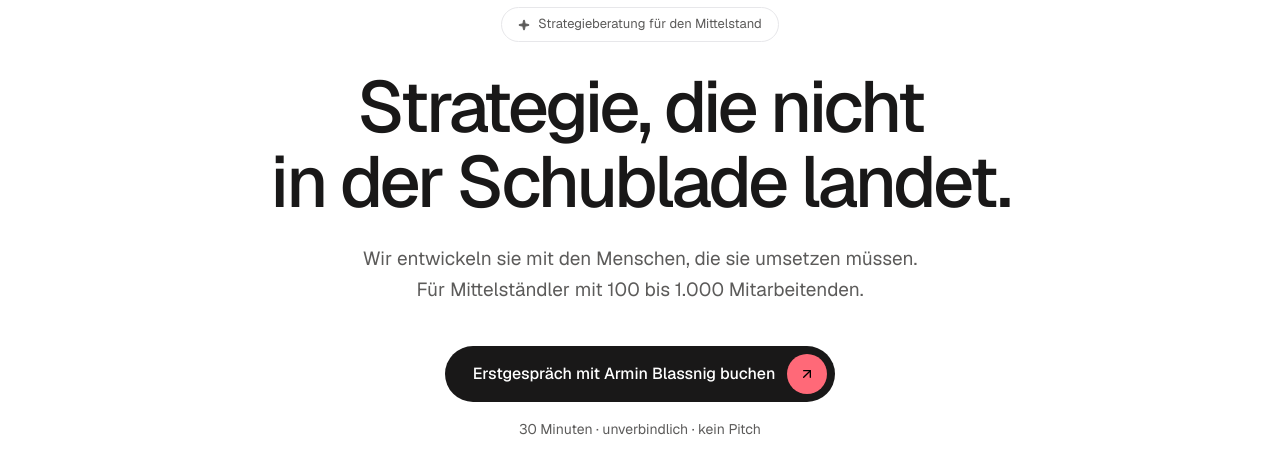
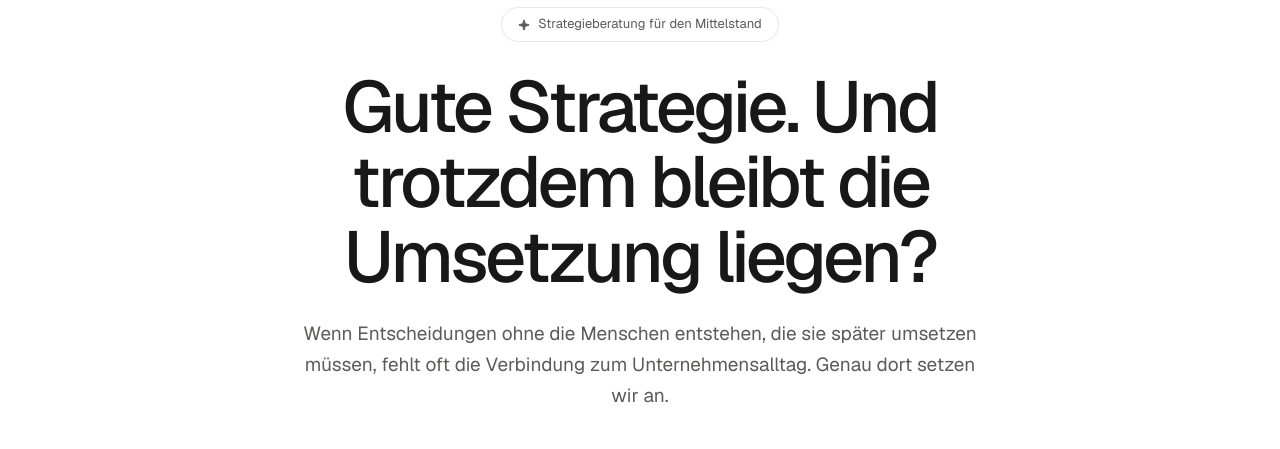
Before and after one commit to abuk800/uprg8, a Next.js app: page / in a window 1280 px wide. Shown: the part 166-615 px from the top of the page. Built offline with nearby package versions, Linux system fonts and the light colour scheme.

Commit message:
Hero: neue Headline und Subline
Co-Authored-By: Claude Sonnet 5.5 <noreply@anthropic.com>
Claude-Session: https://claude.ai/code/session_01PfaoSzB32cHCx6nXgJm6ke

```diff
--- a/components/sections/hero.tsx
+++ b/components/sections/hero.tsx
@@ -3,6 +3,7 @@ import { ArrowUpRight, Sparkle } from "lucide-react"
 import { MobileMenu } from "@/components/sections/mobile-menu"
 
 /*
+ * Vorherige Headline: „Strategie, die nicht in der Schublade landet.“
  * Headline-Varianten für einen späteren Test:
  * B: „Ihr Team kennt die Antworten. Wir machen daraus Ihre Strategie.“
  * C: „Ihre Strategie ist gut. Sie kommt nur nicht im Alltag an.“
@@ -45,11 +46,11 @@ export function Hero() {
             <Sparkle className="size-3 fill-current" aria-hidden />
             Strategieberatung für den Mittelstand
           </p>
-          <h1 className="mt-7 text-[42px] font-medium leading-[1.04] tracking-[-0.045em] md:text-[72px]">
-            Strategie, die nicht<br />in der Schublade landet.
+          <h1 className="mt-7 text-balance text-[42px] font-medium leading-[1.04] tracking-[-0.045em] md:text-[72px]">
+            Gute Strategie. Und trotzdem bleibt die Umsetzung liegen?
           </h1>
-          <p className="mx-auto mt-6 max-w-[560px] text-[17px] leading-relaxed text-[#5C5B5A] md:text-[19px]">
-            Wir entwickeln sie mit den Menschen, die sie umsetzen müssen. Für Mittelständler mit 100 bis 1.000 Mitarbeitenden.
+          <p className="mx-auto mt-6 max-w-[680px] text-[17px] leading-relaxed text-[#5C5B5A] md:text-[19px]">
+            Wenn Entscheidungen ohne die Menschen entstehen, die sie später umsetzen müssen, fehlt oft die Verbindung zum Unternehmensalltag. Genau dort setzen wir an.
           </p>
           <div className="mt-10 flex flex-col items-center gap-4">
             <a href="#kontakt" data-cta="hero"
```
